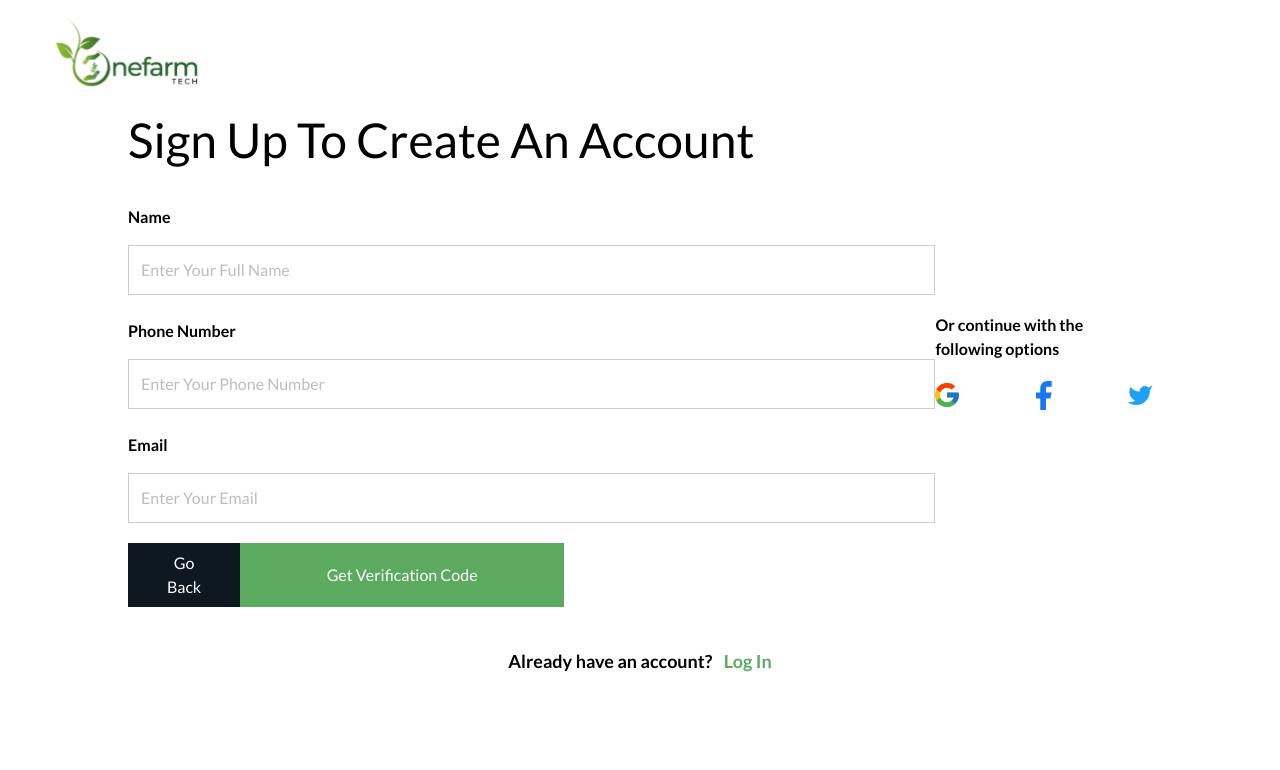
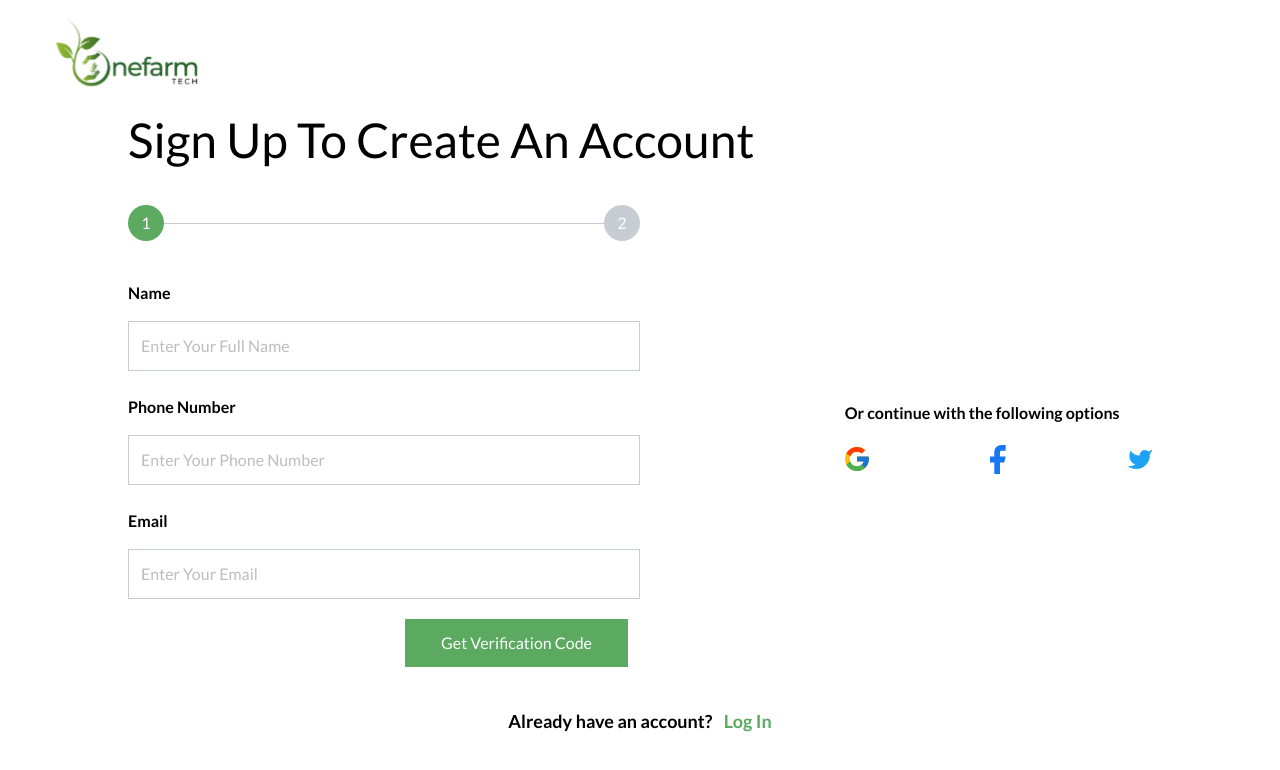
Before and after one commit to OneFarmTech/FE, a React (Vite) app: page /auth/signup in a window 1280 px wide. Shown: the top 770 px of the page. Built offline with nearby package versions, Linux system fonts and the light colour scheme.

Commit message:
FInish signup page

```diff
--- a/src/pages/Signup.jsx
+++ b/src/pages/Signup.jsx
@@ -1,13 +1,35 @@
 import { Link } from "react-router-dom";
 import SocialIcons from "../components/SocialIcons";
+import { useState } from "react";
 
-const Signup = () => (
+const Signup = () => {
+  const [ page, setPage ] = useState('page1');
+
+  const pageOne = () => {
+    setPage('page1');
+  };
+
+  const pageTwo = () => {
+    setPage('page2');
+  };
+
+  return (
     <section className="flex flex-col w-[90%] max-w-5xl gap-10 mx-auto">
     <h1 className="text-5xl text-center lg:text-left leading-[3.2rem]">Sign Up To Create An Account</h1>
 
-    <form className="flex flex-col gap-5">
-      <div className="flex flex-col gap-6 lg:flex-row lg:gap-0 lg:justify-between items-center">
-        <div className="flex flex-col gap-6 w-full">
+    { page == 'page1' && (<div className="w-full max-w-lg flex justify-between items-center before:content-[''] before:h-[1px] before:w-full before:absolute relative before:top-[50%] before:bg-black-20 before:-z-10 z-10">
+      <div className="rounded-full bg-green-30 text-white h-9 w-9 text-center leading-9">1</div>
+      <div className="rounded-full bg-black-20 text-white h-9 w-9 text-center leading-9">2</div>
+    </div>)}
+
+    { page == 'page2' && (<div className="w-full max-w-lg flex justify-between items-center before:content-[''] before:h-[1px] before:w-full before:absolute relative before:top-[50%] before:bg-green-30 before:-z-10 z-10">
+      <div className="rounded-full bg-green-30 text-white h-9 w-9 text-center leading-9">1</div>
+      <div className="rounded-full bg-green-30 text-white h-9 w-9 text-center leading-9">2</div>
+    </div>)}
+
+     { page == 'page1' && (<form className="flex flex-col gap-5">
+        <div className="flex flex-col gap-6 lg:flex-row lg:gap-2 lg:justify-between items-center">
+          <div className="flex flex-col gap-6 w-full lg:w-[50%]">
             <div className="flex flex-col gap-4">
               <label htmlFor="name" className="font-bold">Name</label>
               <input className="pl-3 bg-transparent border border-[#C7CDD2] p-3" type="text" id="name" name="name" placeholder="Enter Your Full Name" />
@@ -25,23 +47,52 @@ const Signup = () => (
 
           </div>
 
-        <div className="font-bold max-w-md flex flex-col gap-5">
+          <div className="font-bold max-w-md flex lg:w-[30%] flex-col gap-5">
             <h3>Or continue with the following options</h3>
 
             <SocialIcons />
           </div>
         </div>
 
-      <div className="flex justify-between pr-3 max-w-md">
-        <button className="text-white py-2 px-9 bg-black-100 hidden lg:block">Go Back</button>
-        <button className="text-white py-2 px-9 bg-green-30 w-full py-3">Get Verification Code</button>
+        <div className="flex justify-center w-full lg:justify-between pr-3 lg:max-w-lg">
+          <div></div>
+          <button className="text-white px-9 bg-green-30 py-3" onClick={pageTwo}>Get Verification Code</button>
         </div>
-    </form>
+      </form>)
+}
+  { page == 'page2' && (<form className="flex flex-col gap-5">
+      <div className="flex flex-col gap-6 lg:flex-row lg:gap-2 lg:justify-between items-center">
+        <div className="flex flex-col gap-6 lg:w-[50%]">
+          <div className="flex flex-col gap-4">
+            <label htmlFor="code" className="font-bold">Verification Code</label>
+            <div className="flex flex-col lg:flex-row lg:gap-0 gap-3">
+              <input className="pl-3 bg-transparent border border-[#C7CDD2] p-3 lg:flex-[70%]" type="text" id="code" name="code" placeholder="Enter code sent to email or phone number" />
+              <button className="text-green-30 bg-transparent border-2 border-green-30 px-8 py-3 lg:flex-[30%]">Confirm</button>
+            </div>
+          </div>
+
+          <div className="italic flex flex-col gap-3">
+            <p>We just sent a code to you. It may take a minute to receive your code</p>
+            <p>Haven’t recieved it? <Link className="not-italic text-green-30">Resend Code</Link></p>
+          </div>
+        </div>
+
+        <div className="font-bold max-w-md flex lg:w-[30%] flex-col gap-5">
+
+        </div>
+      </div>
+
+      <div className="flex w-full justify-between lg:pr-3 lg:max-w-lg">
+        <button className="text-white py-2 px-5 lg:px-9 bg-black-100 lg:block" onClick={pageOne}>Go Back</button>
+        <button className="text-white px-5 lg:px-9 bg-green-30 py-3">Get Verification Code</button>
+      </div>
+    </form>)}
 
       <div className="font-bold text-lg text-center">
         Already have an account? <Link className="text-green-30 pl-2" reloadDocument to='/auth/login'>Log In</Link>
       </div>
     </section>
   );
+};
 
 export default Signup;
--- a/tailwind.config.js
+++ b/tailwind.config.js
@@ -22,6 +22,7 @@ export default withMT({
         },
         black: {
           10: '#ffffff',
+          20: '#C7CDD2',
           100: '#0d1821',
         },
         blue: {
```
Also changed, not shown: src/js/signupPages.js (added). Lines whose indentation alone changed are shown as unchanged.
